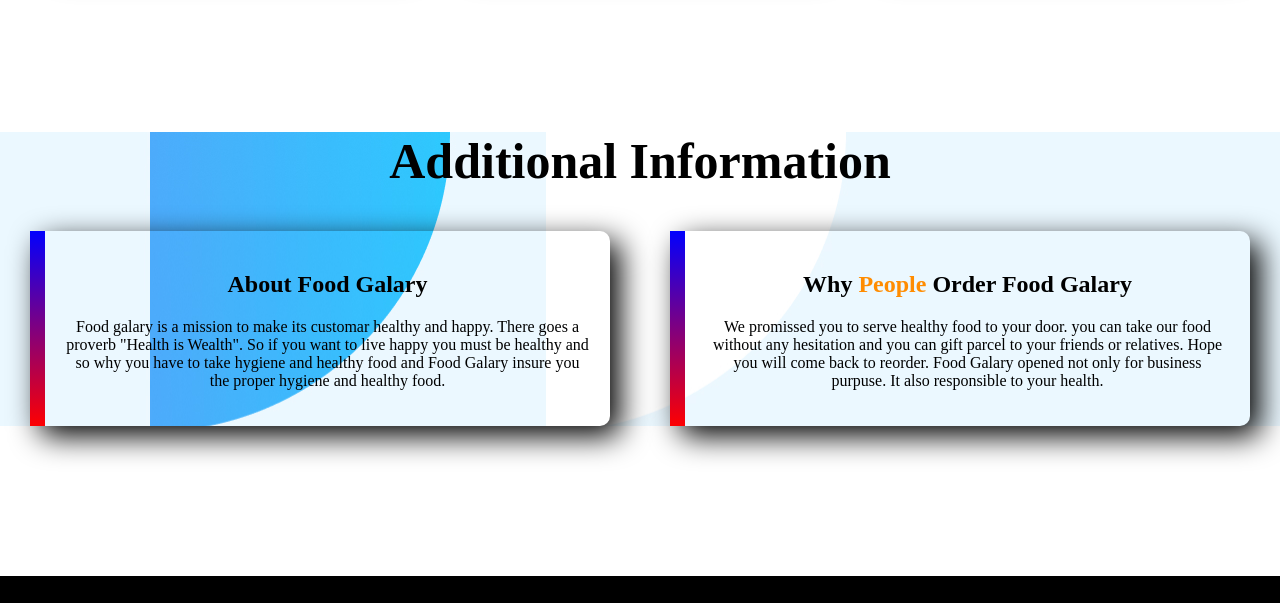
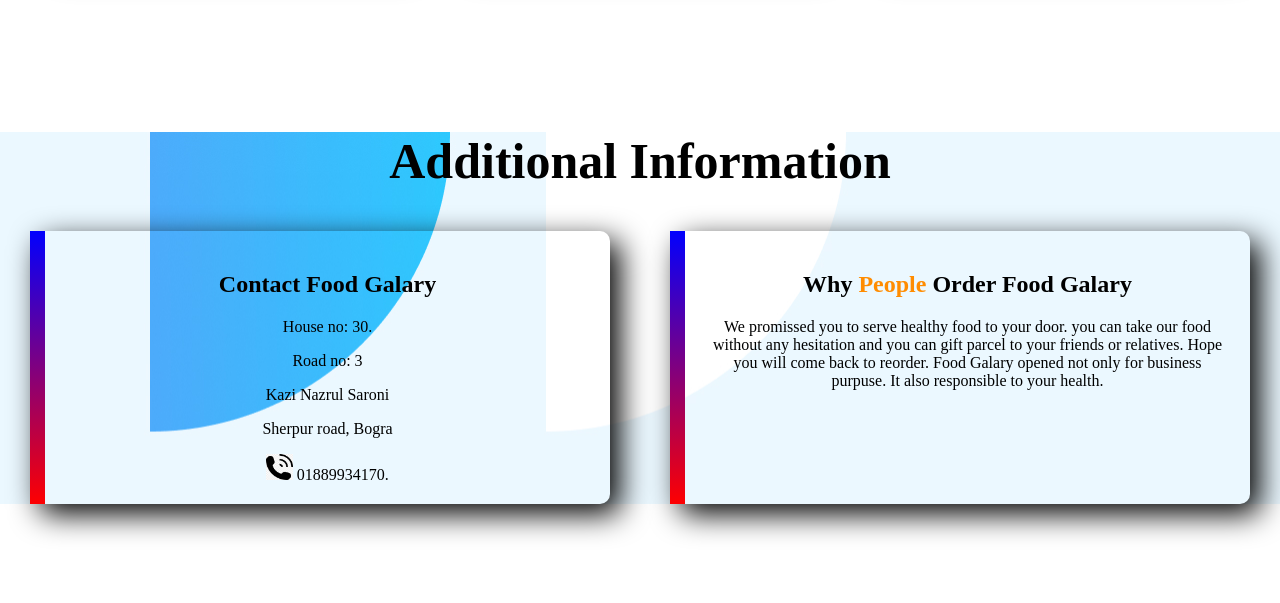
Before and after one commit to developer-Azad/food-galary, a plain HTML site: page index.html in a window 1280 px wide. Shown: the part 1781-2384 px from the top of the page. Drawn offline with Linux system fonts and the light colour scheme; a web font is replaced by a local one.

Commit message:
contact info added

```diff
--- a/index.html
+++ b/index.html
@@ -26,7 +26,6 @@
     <div class="half-top-section">
       <img src="images/male/Group 8449.png" alt="">
     </div>
-
   </section>
 
   <section class="middle-section flexible">
@@ -37,8 +36,7 @@
       <h1>About Me</h1>
       <p>I am Alex. I have five years experience in master cheif.
         I have got champion award in national cheif competition. Also I have
-        some award in nutrition food recipie.
-      </p>
+        some award in nutrition food recipie.</p>
       <a class="link-button" target="_blank" href="https://developer-azad.github.io/developer-practice/">Contact me</a>
     </div>
   </section>
@@ -49,29 +47,25 @@
       <p>We have some variation in healthy food. So you will not
         be borred with one kind of food but also you will enjoy here
         something different from other food sites. Here are our food
-        recipies you must choose.
-      </p>
+        recipies you must choose.</p>
     </div>
     <div class="end-section flexible">
       <div class="recipie-item">
         <img src="images/food/fg-biriany.jpg" alt="">
         <h2>Chicken Biriyani</h2>
         <p>This is the most popular chicken biriyani.
-          You should try it and hope you will order again.
-        </p>
+          You should try it and hope you will order again.</p>
       </div>
       <div class="recipie-item">
         <img src="images/food/fg-mutton-biriany.jpg" alt="">
         <h2>Mutton Biriyani</h2>
         <p>This is the most popular mutton biriyani.
-          You should try it and hope you will order again.
-        </p>
+          You should try it and hope you will order again.</p>
       </div>
       <div class="recipie-item">
         <img src="images/food/Project Cover2.png" alt="">
         <h2>Thick Soup</h2>
-        <p>This is our thick soup. Once you taste it you can't ignore it next time.
-        </p>
+        <p>This is our thick soup. Once you taste it you can't ignore it next time.</p>
       </div>
     </div>
   </section>
@@ -80,13 +74,13 @@
     <h1 class="recipie">Additional Information</h1>
     <div class="flexible">
       <div class="additional-1">
-        <h2>About Food Galary</h2>
-        <p>Food galary is a mission to make its customar healthy and happy.
-          There goes a proverb "Health is Wealth". So if you
-          want to live happy you must be healthy and so why you
-          have to take hygiene and healthy food and Food Galary
-          insure you the proper hygiene and healthy food.
-        </p>
+        <h2>Contact Food Galary</h2>
+        <p>House no: 30. </p>
+        <p>Road no: 3</p>
+        <p>Kazi Nazrul Saroni</p>
+        Sherpur road, Bogra</p>
+        <img src="images/telephone.png" alt="">
+        01889934170.
       </div>
       <div class="additional-1">
         <h2>Why <span class="orange-color">People</span> Order Food Galary</h2>
@@ -94,11 +88,9 @@
           you can take our food without any hesitation and you
           can gift parcel to your friends or relatives.
           Hope you will come back to reorder. Food Galary opened not only for
-          business purpuse. It also responsible to your health.
-        </p>
+          business purpuse. It also responsible to your health.</p>
       </div>
     </div>
-
   </section>
 
   <footer>
--- a/style.css
+++ b/style.css
@@ -81,7 +81,10 @@ padding: 20px;
   border-image: linear-gradient(blue,red);
   border-image-slice: 1;
 }
+.additional-1 img{
+width: 5%;
 
+}
 footer{
   text-align: center;
   background-color: black;
```
Also changed, not shown: images/telephone.png (added). Lines whose indentation alone changed are shown as unchanged.
